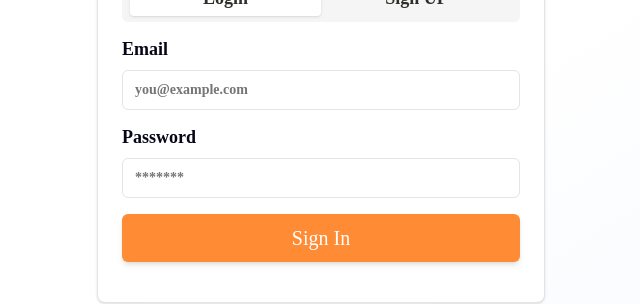
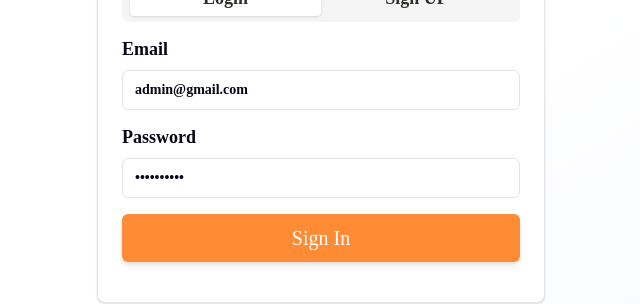
Before and after one commit to mohammadmehdidalvandii/shopHub-frontend, a Next.js app: page /Auth in a window 1280 px wide. Shown: the part 229-533 px from the top of the page, without its empty margins (319-959 px from the left). Built offline with nearby package versions, Linux system fonts and the light colour scheme.

Commit message:
login  for admin

```diff
--- a/src/components/templates/auth/Login/Login.tsx
+++ b/src/components/templates/auth/Login/Login.tsx
@@ -10,8 +10,8 @@ import { emailRegex , passwordRegex } from '@/utils/regex'
 const Login:React.FC = ()=>{
   const loginMutation = useLoginMutation();
   const [formData, setFormData] = useState({
-    email:'',
-    password:'',
+    email:'admin@gmail.com',
+    password:'Admin7979@',
   });
 
   const handlerChange = (e:React.ChangeEvent<HTMLInputElement>)=>{
```
